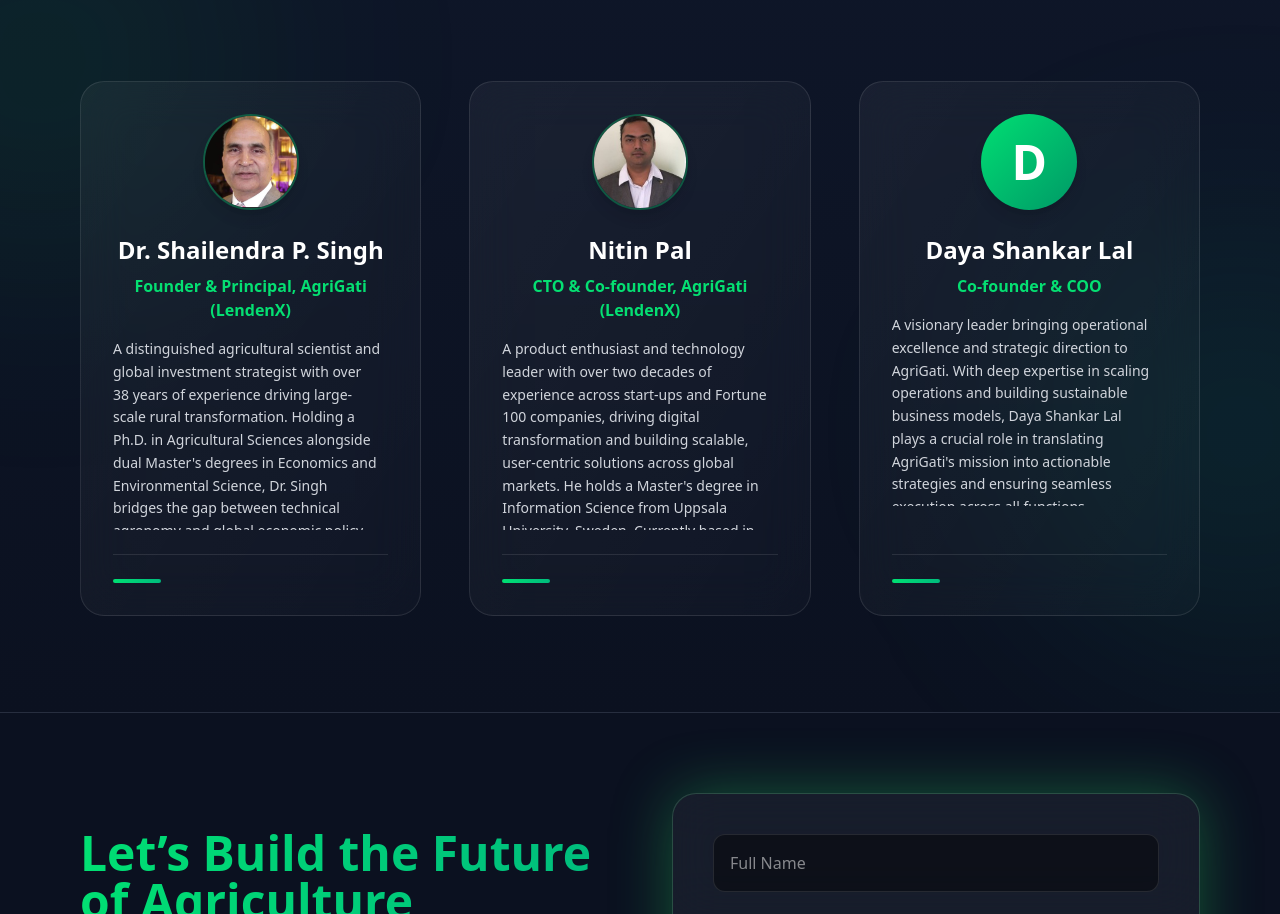
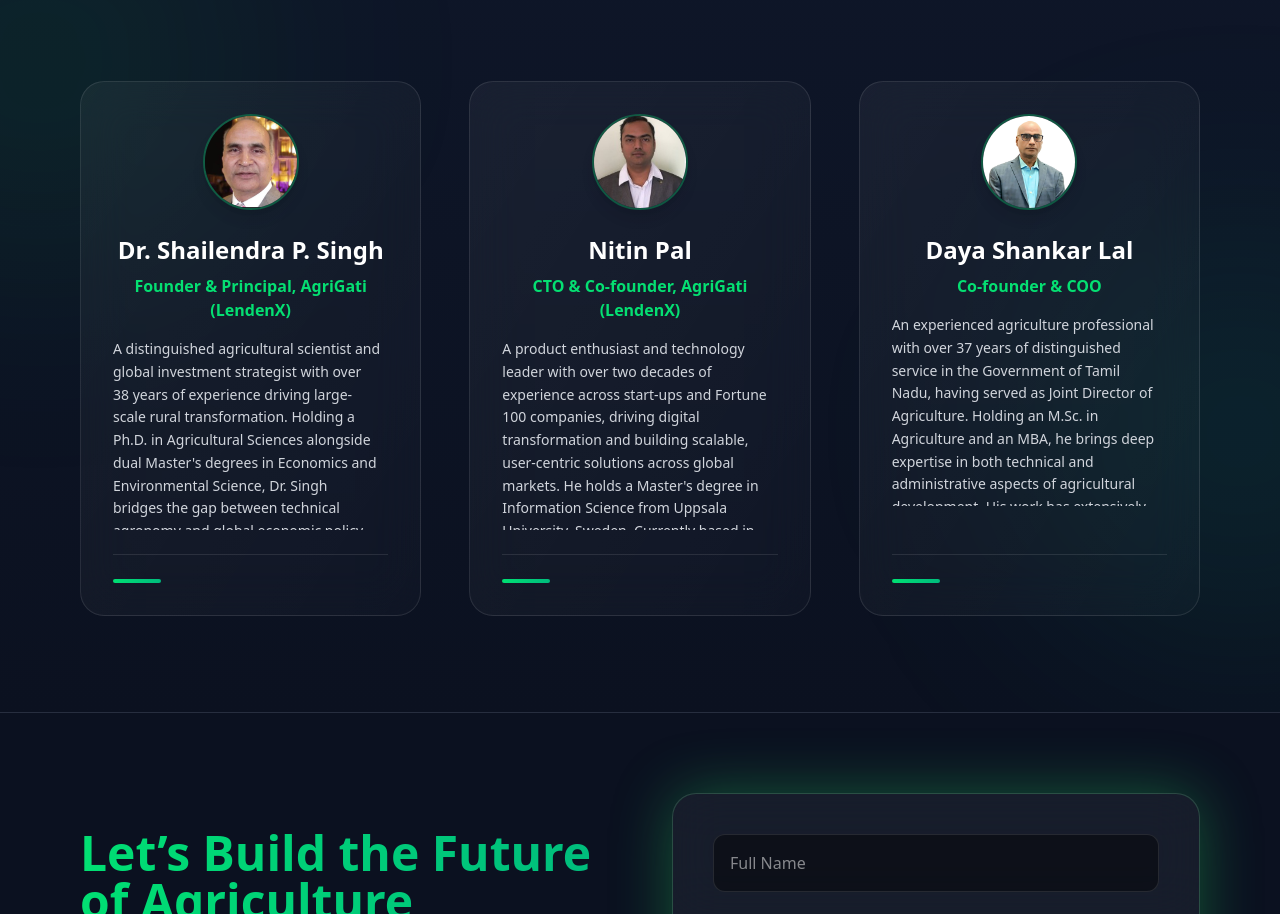
Before and after one commit to ShanuKumarSK/Agrigati, a React (Vite) app: page / in a window 1280 px wide. Shown: the part 5186-6100 px from the top of the page. Built offline with nearby package versions, Linux system fonts and the light colour scheme.

Commit message:
New Minor Changes.

```diff
--- a/src/App.tsx
+++ b/src/App.tsx
@@ -573,7 +573,8 @@
               {
                 name: "Daya Shankar Lal",
                 role: "Co-founder & COO",
-                bio: "A visionary leader bringing operational excellence and strategic direction to AgriGati. With deep expertise in scaling operations and building sustainable business models, Daya Shankar Lal plays a crucial role in translating AgriGati's mission into actionable strategies and ensuring seamless execution across all functions.",
+                image: "/ourTeam/daya.jpeg",
+                bio: "An experienced agriculture professional with over 37 years of distinguished service in the Government of Tamil Nadu, having served as Joint Director of Agriculture. Holding an M.Sc. in Agriculture and an MBA, he brings deep expertise in both technical and administrative aspects of agricultural development. His work has extensively covered precision farming, micro-irrigation systems, polyhouse and greenhouse cultivation, pandal cultivation, hybrid vegetable production, and metro vegetable cultivation initiatives in Tamil Nadu. He has also contributed significantly to natural farming practices, Natural Resource Management (NRM), and watershed development programs. In addition, he has led initiatives in seed certification, seed testing, and hybrid seed production while overseeing the implementation of various government agricultural schemes. With vast experience in organizing government meetings, seminars, Kisan Melas, and coordinating with multiple government and sister departments, he plays a key role in strengthening AgriGati’s operational and field-level agricultural strategies.",
               },
             ].map((member, index) => (
               <motion.div
@@ -594,7 +595,7 @@
                 <div className="relative p-8 rounded-3xl bg-gradient-to-br from-white/5 to-white/[0.02] backdrop-blur-xl border border-white/10 hover:border-green-400/40 transition-all duration-500 hover:shadow-lg hover:shadow-green-500/20 h-full flex flex-col">
                   {/* Profile Icon/Image */}
                   <div className="mb-6 flex justify-center">
-                    {(index === 0 || index === 1) && member.image ? (
+                    {member.image ? (
                       <img
                         src={member.image}
                         alt={member.name}
```
Also changed, not shown: public/ourTeam/daya.jpeg (added).
